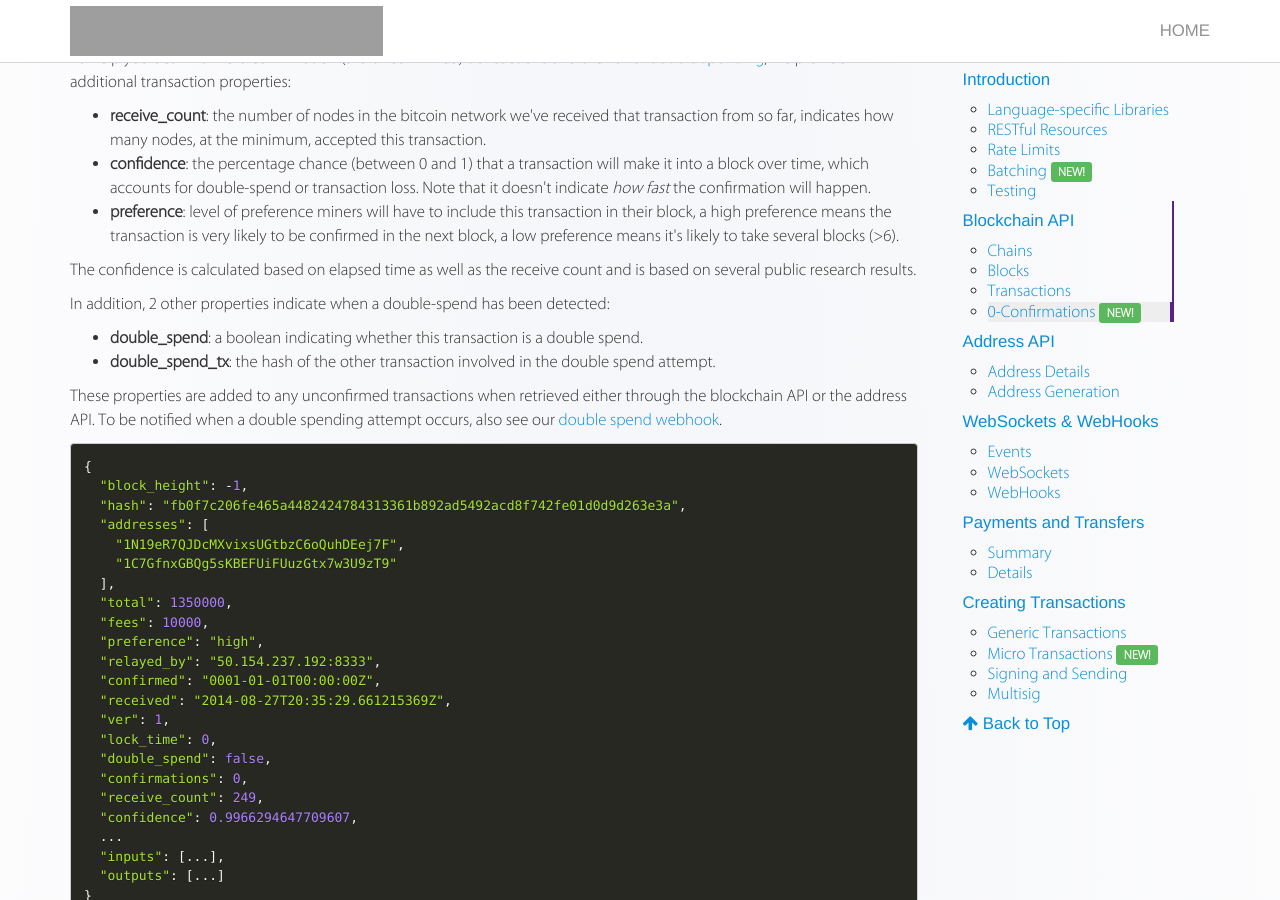
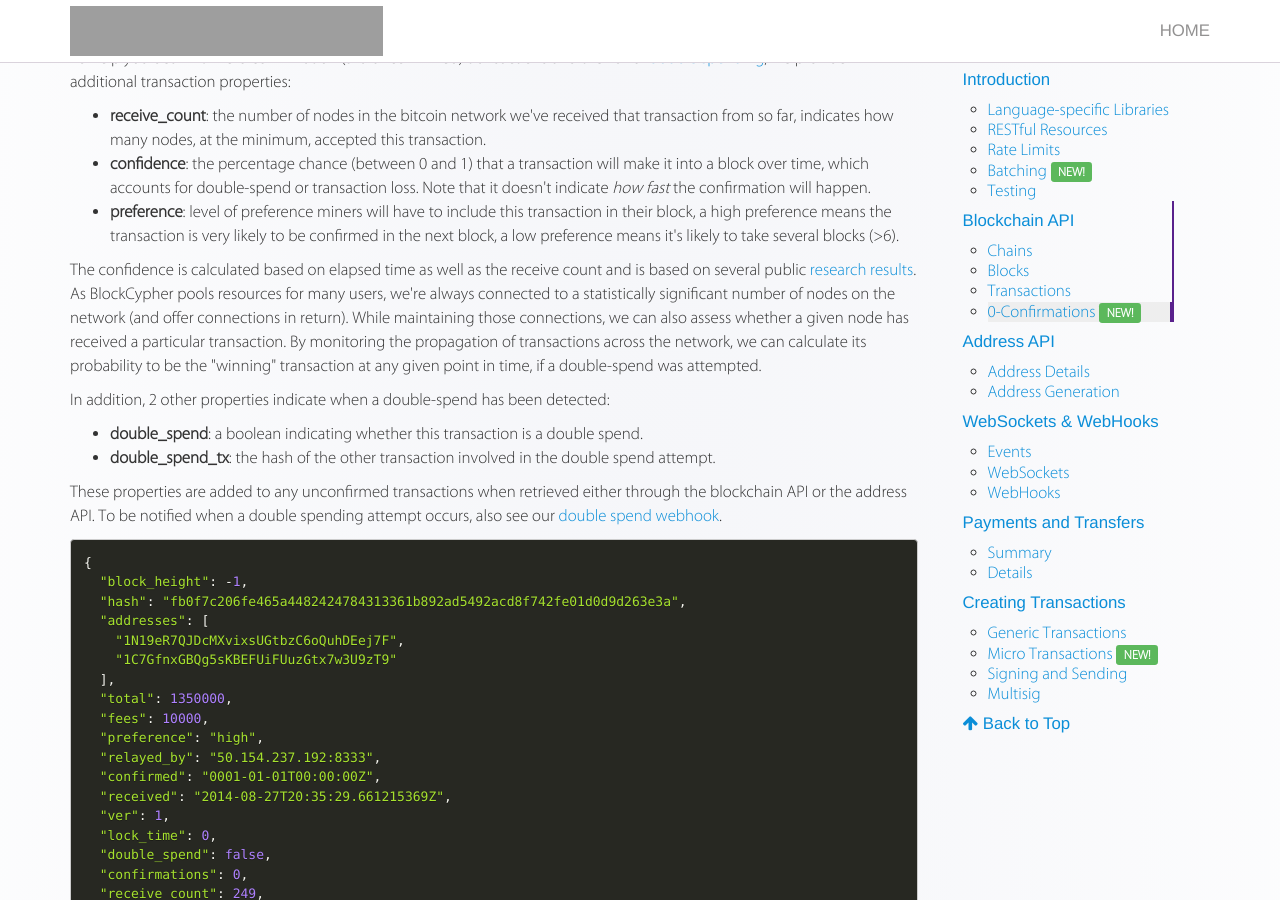
Before and after one commit to blockcypher/documentation, a Jekyll site: the page built from index.html, in a window 1280 px wide and 900 px high, scrolled down 10811 px. Built offline with Jekyll 4.4.1, drawn with Linux system fonts in a browser that asks for light colours; nearby versions of some CDN libraries; some web fonts are replaced.

Commit message:
More details on confidence factor.

```diff
--- a/_includes/reference/blockchain_api.html
+++ b/_includes/reference/blockchain_api.html
@@ -541,7 +541,7 @@
   <li><b>preference</b>: level of preference miners will have to include this transaction in their block, a high preference means the transaction is very likely to be confirmed in the next block, a low preference means it's likely to take several blocks (&gt;6).</li>
 </ul>
 
-<p>The confidence is calculated based on elapsed time as well as the receive count and is based on several public research results.</p>
+<p>The confidence is calculated based on elapsed time as well as the receive count and is based on several public <a href="http://www.tik.ee.ethz.ch/file/848064fa2e80f88a57aef43d7d5956c6/P2P2013_093.pdf">research results</a>. As BlockCypher pools resources for many users, we're always connected to a statistically significant number of nodes on the network (and offer connections in return). While maintaining those connections, we can also assess whether a given node has received a particular transaction. By monitoring the propagation of transactions across the network, we can calculate its probability to be the "winning" transaction at any given point in time, if a double-spend was attempted.</p>
 
 <p>In addition, 2 other properties indicate when a double-spend has been detected:</p>
 
```
